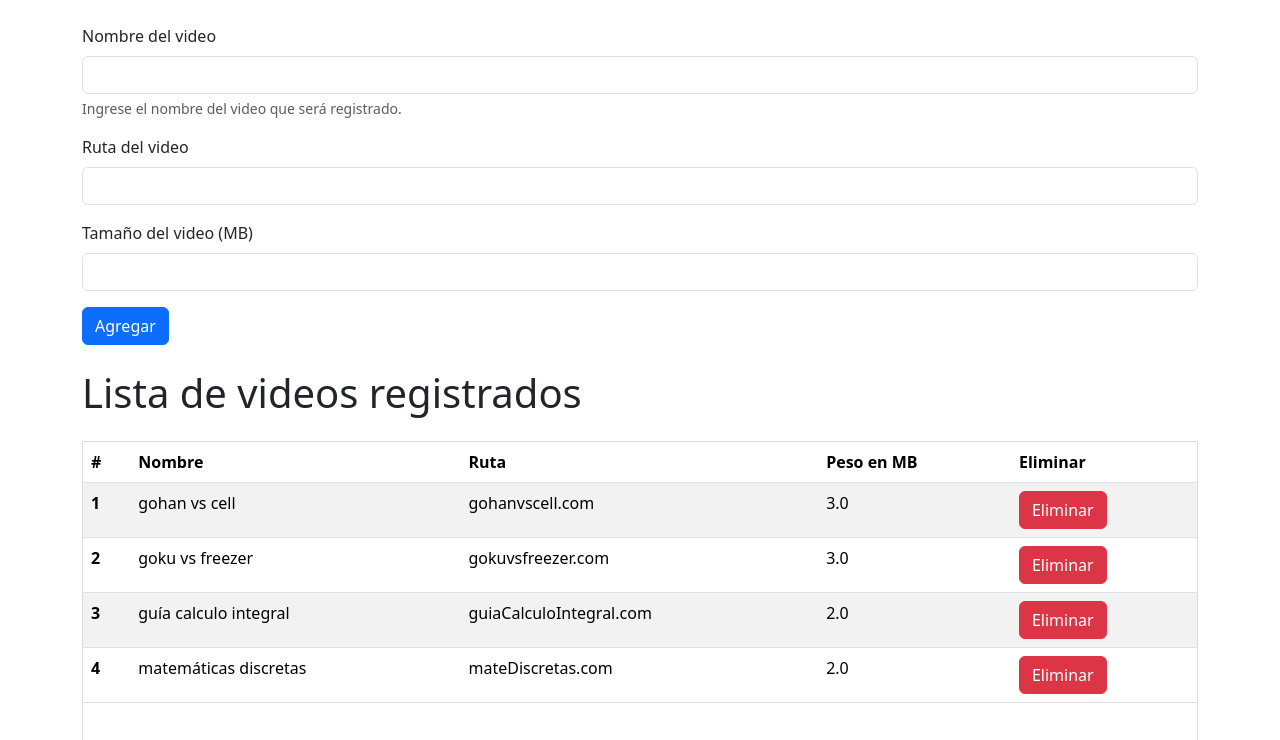
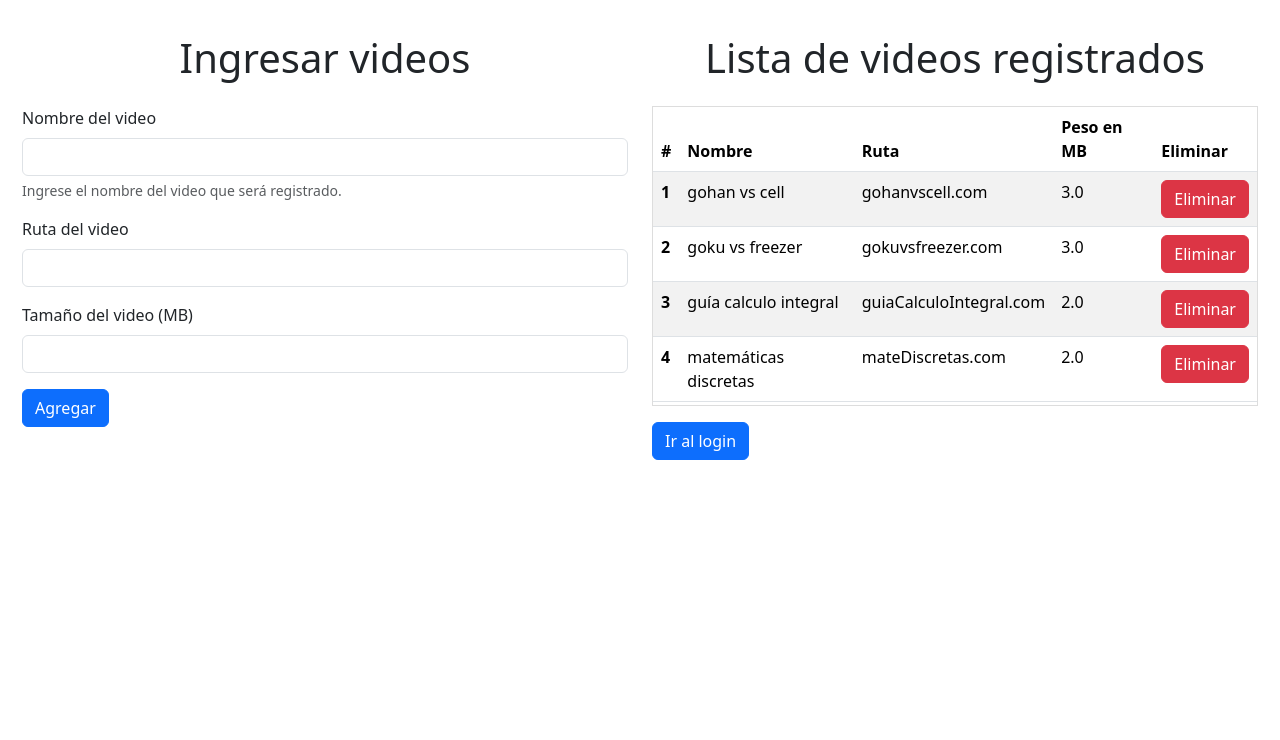
Before and after one commit to xgh-dev/Mis_videos_Django, a Django app: template mis_videos/templates/interfazDeUsuario.html in a window 1280 px wide. Shown: the top 740 px of the page. Run offline with Django 5.2, Linux system fonts and the light colour scheme; the template is opened without the code that fills it: values that come from a table or form of the project are taken from there, others are empty; data comes from the database, SQL or seed files in the repository; both versions use the stored data as it was before the commit.

Commit message:
ajustes en el css

```diff
--- a/mis_videos/templates/interfazDeUsuario.html
+++ b/mis_videos/templates/interfazDeUsuario.html
@@ -16,12 +16,25 @@
             position: sticky;/*evitamos que los titulos se muevan*/
             top: 0;
         }
+        .mainContainer{
+            padding: 10px;
+            display: flex;
+            flex-direction : row;
 
+        }
+        /* Media query para pantallas pequeñas (como móviles) */
+        @media (max-width: 800px) {
+        .mainContainer {
+            flex-direction: column;
+            }
+        }
     </style>
 
 </head>
 <body>
-    <div class="container my-4">
+    <div class = 'mainContainer'>
+    <div class="container d-flex flex-column" >
+        <h1 class="my-4 text-center">Ingresar videos</h1>
         <form method="post">
             {% csrf_token %}
             {% if mensajeNombreVideo %}
@@ -52,11 +65,11 @@
                 <label for="videoTamaño" class="form-label">Tamaño del video (MB)</label>
                 <input type="text" class="form-control" id="videoTamaño" name="videoTamaño">
             </div>
-            <button type="submit" class="btn btn-primary">Agregar</button>
+            <button type="submit" class="btn btn-primary mt-auto">Agregar</button>
           </form>
     </div>
     <div class="container">
-        <h1 class="my-4">Lista de videos registrados</h1>
+        <h1 class="my-4 text-center">Lista de videos registrados</h1>
         <div class="tabla-video">
             <table class="table table-striped">
                 <thead>
@@ -85,7 +98,7 @@
             </div>
         <a href="/" class="btn btn-primary mt-3">Ir al login</a>
     </div>
-
+    </div>
     <script src="https://cdn.jsdelivr.net/npm/bootstrap@5.3.3/dist/js/bootstrap.bundle.min.js" integrity="sha384-YvpcrYf0tY3lHB60NNkmXc5s9fDVZLESaAA55NDzOxhy9GkcIdslK1eN7N6jIeHz" crossorigin="anonymous"></script>
 </body>
 </html>
--- /dev/null
+++ b/prueba.css
@@ -0,0 +1,5 @@
+.mainContainer{
+    display: flex;
+    flex-direction: row;
+    padding: 10px;
+}
```
Also changed, not shown: mis_videos/views.py (+7 -2 lines), db.sqlite3 (deleted).
